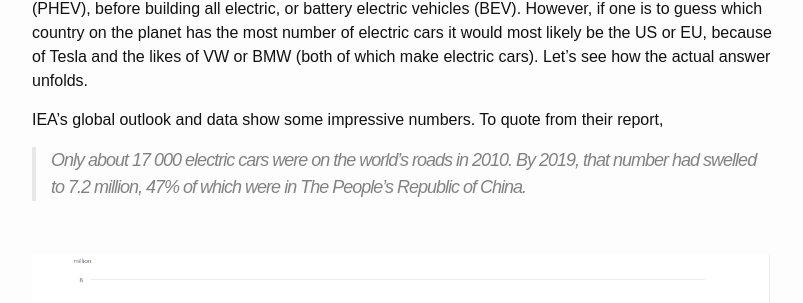
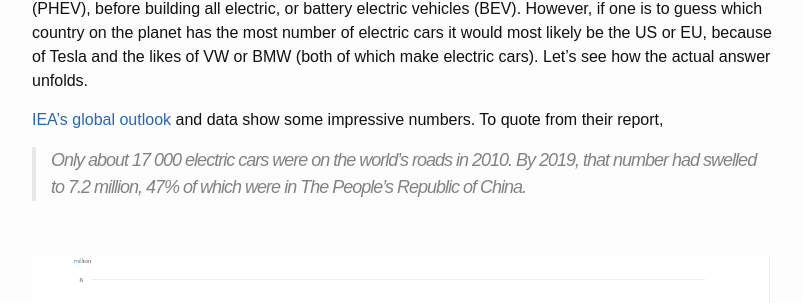
Before and after one commit to dotkay/dotkay.github.io, a Jekyll site: the page built from _posts/2020-06-06-evs.md, in a window 1280 px wide. Shown: the part 384-687 px from the top of the page, without its empty margins (238-1041 px from the left). Built offline with Jekyll 4.4.1, drawn with Linux system fonts in a browser that asks for light colours; part of the change alters nothing that is shown.

```diff
--- a/_posts/2020-06-06-evs.md
+++ b/_posts/2020-06-06-evs.md
@@ -10,7 +10,7 @@ In an [earlier post](https://dotkay.github.io/2020/06/01/covid-vs-coal/), we lea
 
 For most of us, an _electric car_ immediately reminds us of Tesla - the innovative American automobile manufacturer that is to become the world's most valuable automobile company very soon. Tesla is also the company that created an electric car revolution. Tesla's success, in many ways, drove other automakers to accelerate their offering of all-electric products. We saw that the transition was not overnight. Many built hybrid vehicles (HEV), range-extended electric vehicles, plug-in hybrid vehicles (PHEV), before building all electric, or battery electric vehicles (BEV). However, if one is to guess which country on the planet has the most number of electric cars it would most likely be the US or EU, because of Tesla and the likes of VW or BMW (both of which make electric cars). Let's see how the actual answer unfolds.
 
-IEA's global outlook and data show some impressive numbers. To quote from their report,
+[IEA's global outlook](https://www.iea.org/reports/global-ev-outlook-2020) and data show some impressive numbers. To quote from their report,
 
 > Only about 17 000 electric cars were on the world's roads in 2010. By 2019, that number had swelled to 7.2 million, 47% of which were in The People's Republic of China.
 
```
